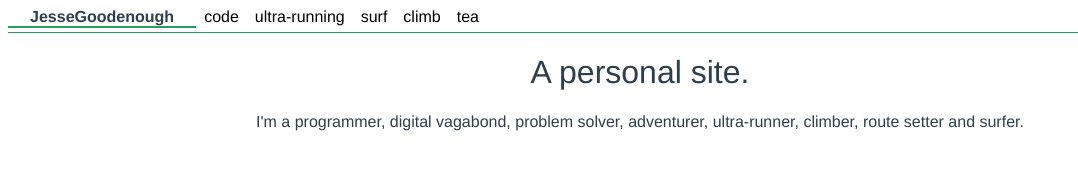
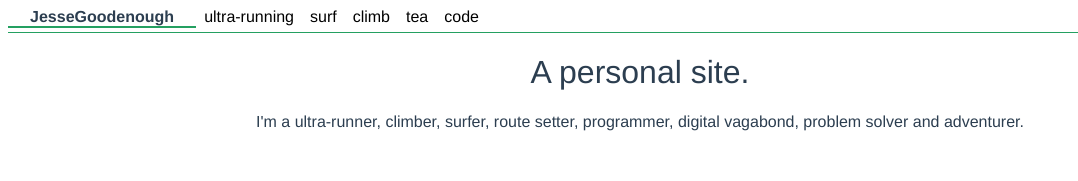
Before and after one commit to JGoodenough/jessegoodenough.com, a Vue app: page / in a window 1280 px wide. Shown: the top 181 px of the page, without its empty margins (0-1078 px from the left). Built offline with nearby package versions, Linux system fonts and the light colour scheme.

Commit message:
change home page content

```diff
--- a/src/components/Home.vue
+++ b/src/components/Home.vue
@@ -11,7 +11,7 @@ export default {
   data () {
     return {
       msg: 'A personal site.',
-      siteDescription: `I'm a programmer, digital vagabond, problem solver, adventurer, ultra-runner, climber, route setter and surfer.`
+      siteDescription: `I'm a ultra-runner, climber, surfer, route setter, programmer, digital vagabond, problem solver and adventurer.`
     }
   }
 }
--- a/src/components/SiteNav.vue
+++ b/src/components/SiteNav.vue
@@ -27,10 +27,6 @@ export default {
       isChange: false,
       navLinks: [
         {
-          path: 'code',
-          name: 'code'
-        },
-        {
           path: 'ultra-running',
           name: 'ultra-running'
         },
@@ -45,6 +41,10 @@ export default {
         {
           path: 'tea',
           name: 'tea'
+        },
+        {
+          path: 'code',
+          name: 'code'
         }
       ]
     }
```
